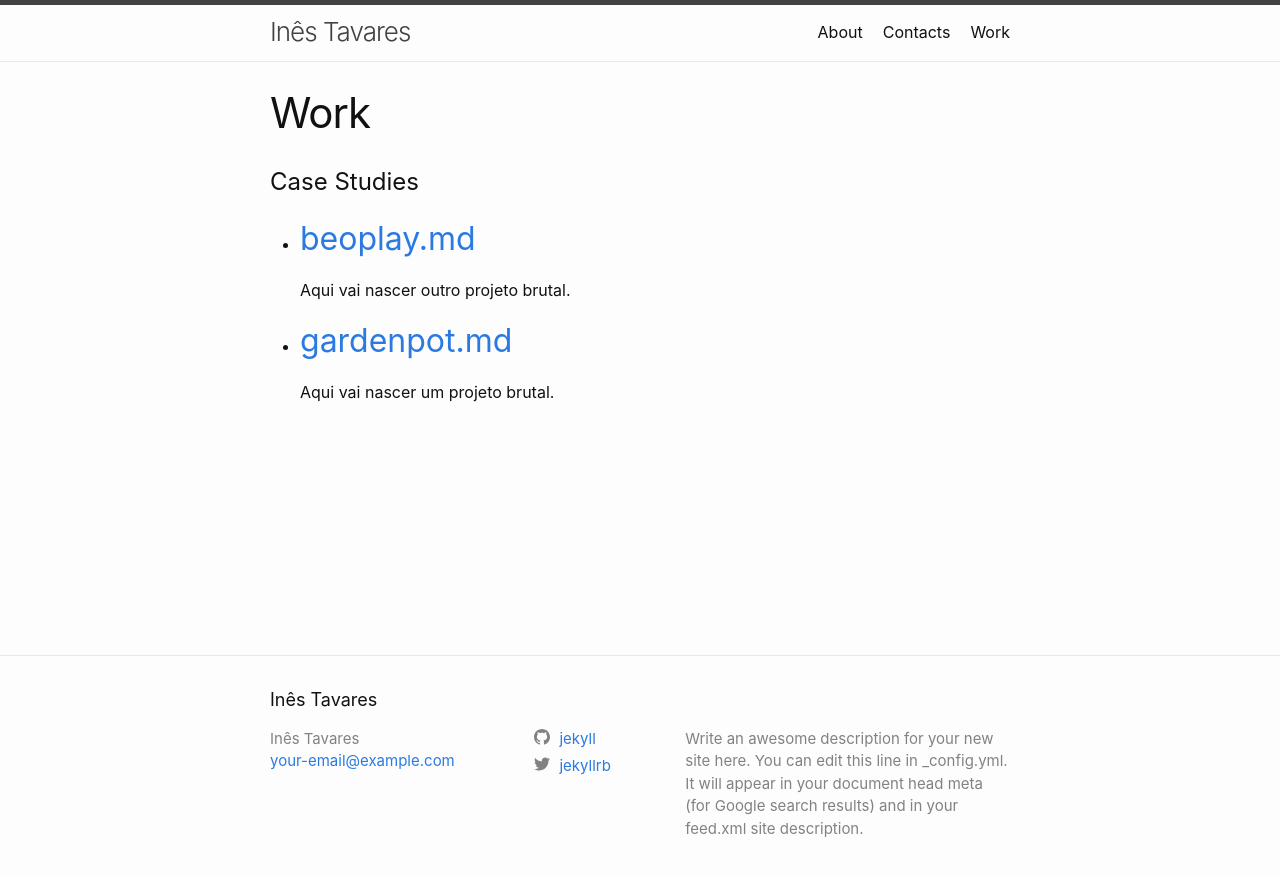
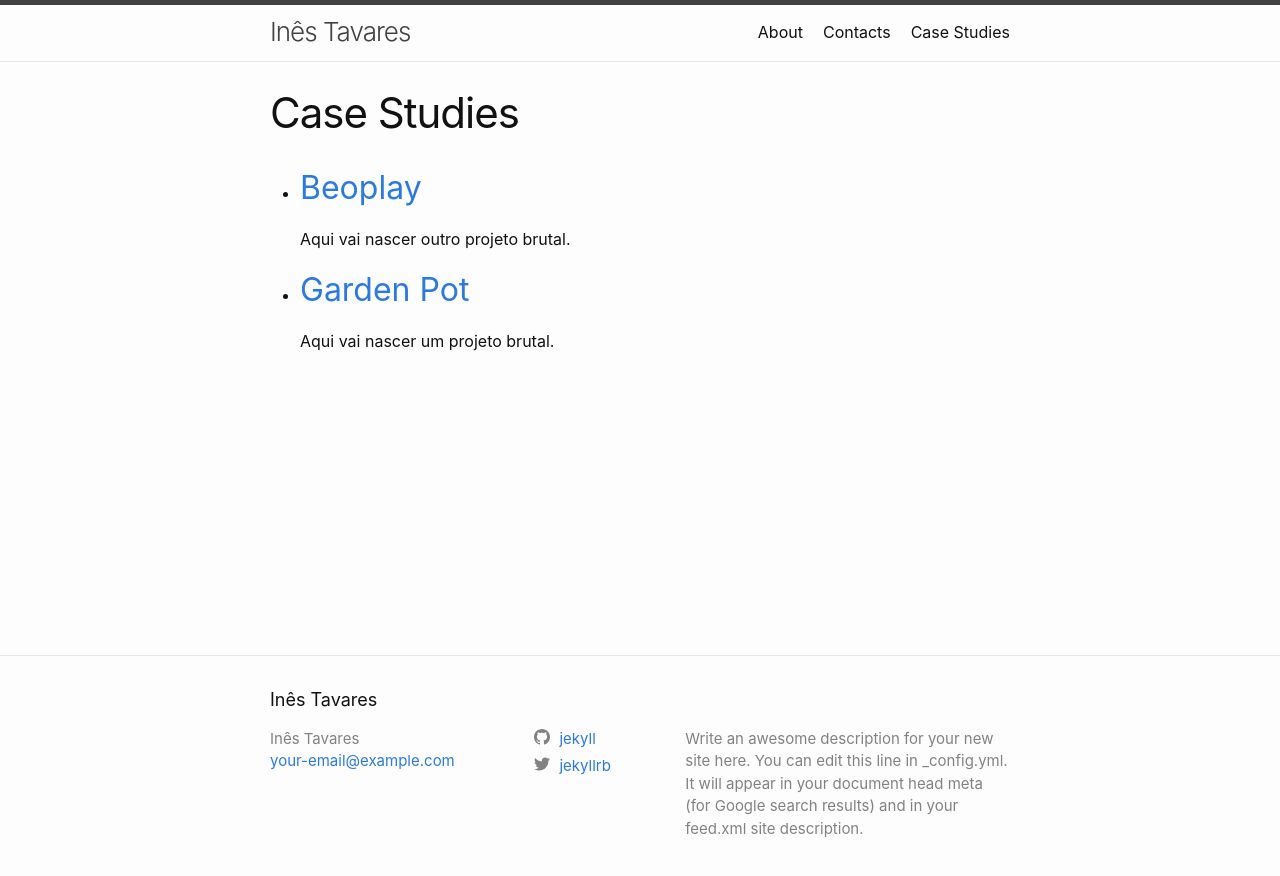
Before and after one commit to InesTavares29/Projeto, a Jekyll site: the page built from work.markdown, in a window 1280 px wide. Shown: the top 876 px of the page. Built offline with Jekyll 4.4.1, drawn with Linux system fonts in a browser that asks for light colours.

Commit message:
exercicio2

```diff
--- a/work.markdown
+++ b/work.markdown
@@ -1,16 +1,16 @@
 ---
 layout: page
-title: Work
+title: Case Studies
 permalink: /work/
 ---
 
-<h1>Case Studies</h1>
-
-<ul>
-  {% for casestudies in site.casestudies %}
-    <li>
-      <h2><a href="{{ casestudies.url }}">{{ casestudies.name }}</a></h2>
-      <p>{{ casestudies.content | markdownify }}</p>
-    </li>
-  {% endfor %}
-</ul>
+<nav>
+	<ul>
+	  {% for casestudies in site.casestudies %}
+	    <li>
+	      <h2><a href="{{site.baseurl}}/casestudies/{{casestudies.slug}}">{{casestudies.title}}</a></h2>
+	      <p>{{ casestudies.content }}</p>
+	    </li>
+	  {% endfor %}
+	</ul>
+</nav>
```
Also changed, not shown: _layouts/casestudies.html (+6 -16 lines), 1 other file.
